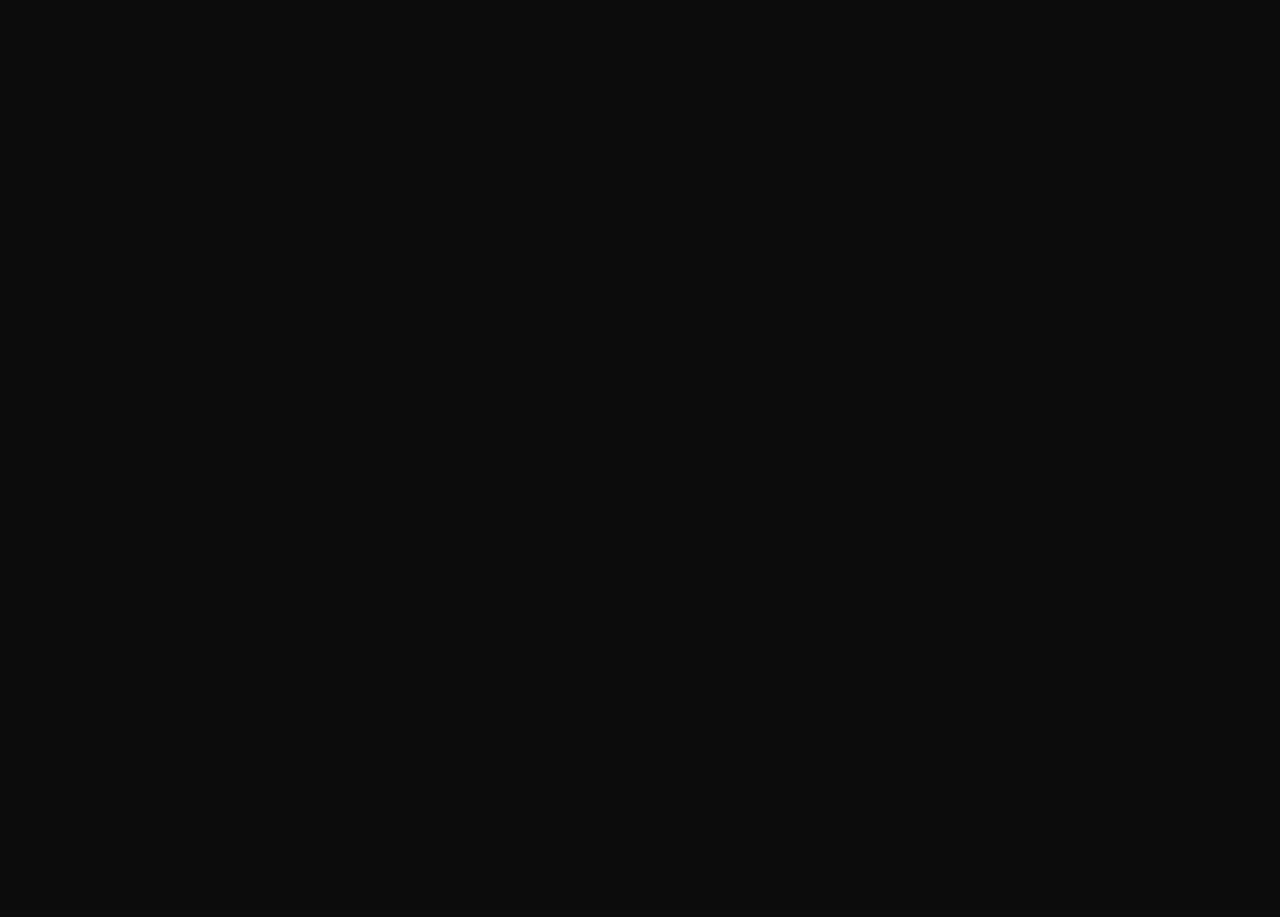
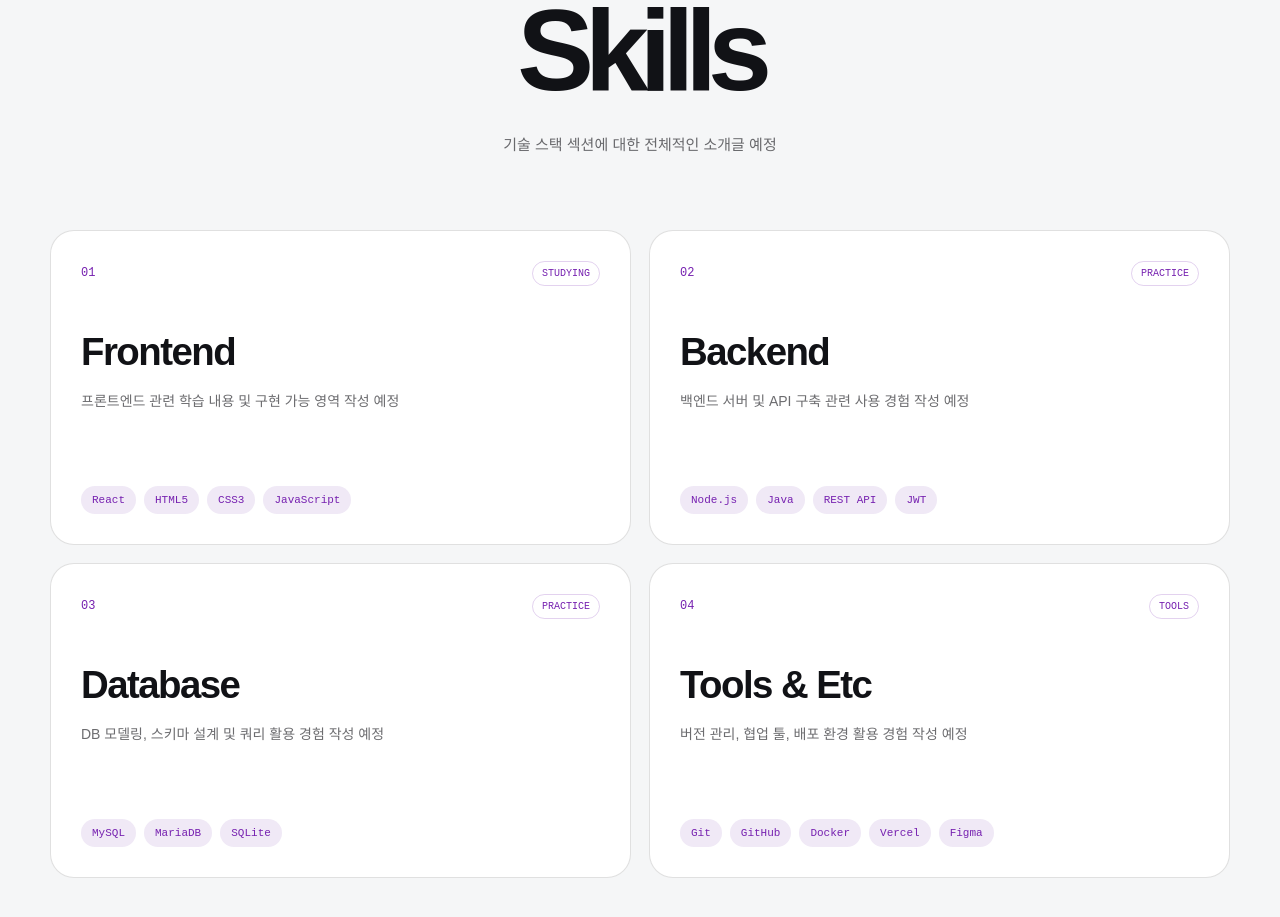
Before and after one commit to leeyewon511/leeyewon-portfolio, a React (Vite) app: page / in a window 1280 px wide. Shown: the part 3120-4037 px from the top of the page. Before the commit the page ends 2949 px from the top, so only its background shows below. Built offline with nearby package versions, Linux system fonts and the light colour scheme.

Commit message:
feat: Skils 섹션 레이아웃 및 컴포넌트 구현

```diff
--- a/src/App.jsx
+++ b/src/App.jsx
@@ -2,6 +2,7 @@ import Navbar from "./components/Navbar";
 import Hero from "./components/Hero";
 import About from "./components/About";
 import Capabilities from "./components/Capabilities";
+import Skills from "./components/Skills";
 
 function App() {
   return (
@@ -12,6 +13,7 @@ function App() {
         <Hero />
         <About />
         <Capabilities />
+        <Skills />
       </main>
     </div>
   );
--- /dev/null
+++ b/src/components/Skills.jsx
@@ -0,0 +1,103 @@
+import "../styles/skills.css";
+
+function Skills() {
+  return (
+    <section id="skills" className="skills-section">
+      <div className="skills-container">
+        <div className="skills-heading">
+          <p className="skills-label">TECHNICAL STACK</p>
+
+          <h2>Skills</h2>
+
+          <p>
+            기술 스택 섹션에 대한 전체적인 소개글  예정
+          </p>
+        </div>
+
+        <div className="skills-grid">
+          <article className="skill-detail-card">
+            <div className="skill-detail-top">
+              <span className="skill-index">01</span>
+              <span className="skill-status">STUDYING</span>
+            </div>
+
+            <h3>Frontend</h3>
+
+            <p>
+              프론트엔드 관련 학습 내용 및 구현 가능 영역 작성 예정
+            </p>
+
+            <div className="skill-chip-list">
+              <span>React</span>
+              <span>HTML5</span>
+              <span>CSS3</span>
+              <span>JavaScript</span>
+            </div>
+          </article>
+
+          <article className="skill-detail-card">
+            <div className="skill-detail-top">
+              <span className="skill-index">02</span>
+              <span className="skill-status">PRACTICE</span>
+            </div>
+
+            <h3>Backend</h3>
+
+            <p>
+              백엔드 서버 및 API 구축 관련 사용 경험 작성 예정
+            </p>
+
+            <div className="skill-chip-list">
+              <span>Node.js</span>
+              <span>Java</span>
+              <span>REST API</span>
+              <span>JWT</span>
+            </div>
+          </article>
+
+          <article className="skill-detail-card">
+            <div className="skill-detail-top">
+              <span className="skill-index">03</span>
+              <span className="skill-status">PRACTICE</span>
+            </div>
+
+            <h3>Database</h3>
+
+            <p>
+              DB 모델링, 스키마 설계 및 쿼리 활용 경험 작성 예정
+            </p>
+
+            <div className="skill-chip-list">
+              <span>MySQL</span>
+              <span>MariaDB</span>
+              <span>SQLite</span>
+            </div>
+          </article>
+
+          <article className="skill-detail-card">
+            <div className="skill-detail-top">
+              <span className="skill-index">04</span>
+              <span className="skill-status">TOOLS</span>
+            </div>
+
+            <h3>Tools &amp; Etc</h3>
+
+            <p>
+              버전 관리, 협업 툴, 배포 환경 활용 경험 작성 예정
+            </p>
+
+            <div className="skill-chip-list">
+              <span>Git</span>
+              <span>GitHub</span>
+              <span>Docker</span>
+              <span>Vercel</span>
+              <span>Figma</span>
+            </div>
+          </article>
+        </div>
+      </div>
+    </section>
+  );
+}
+
+export default Skills;
--- /dev/null
+++ b/src/styles/skills.css
@@ -0,0 +1,145 @@
+.skills-section {
+  padding: 140px 24px 160px;
+  background: #f5f6f7;
+  color: #111216;
+}
+
+.skills-container {
+  width: min(100%, 1180px);
+  margin: 0 auto;
+}
+
+.skills-heading {
+  display: flex;
+  flex-direction: column;
+  align-items: center;
+  text-align: center;
+}
+
+.skills-label {
+  margin-bottom: 18px;
+  color: #7621b0;
+  font-size: 11px;
+  letter-spacing: 0.18em;
+  text-transform: uppercase;
+}
+
+.skills-heading h2 {
+  font-size: clamp(4rem, 9vw, 8rem);
+  line-height: 0.9;
+  letter-spacing: -0.08em;
+}
+
+.skills-heading > p:last-child {
+  max-width: 560px;
+  margin-top: 28px;
+  color: rgba(17, 18, 22, 0.62);
+  font-size: 15px;
+  line-height: 1.8;
+  word-break: keep-all;
+}
+
+.skills-grid {
+  display: grid;
+  grid-template-columns: repeat(2, minmax(0, 1fr));
+  gap: 18px;
+  margin-top: 72px;
+}
+
+.skill-detail-card {
+  min-height: 300px;
+  padding: 30px;
+
+  border: 1px solid rgba(17, 18, 22, 0.13);
+  border-radius: 24px;
+  background: #ffffff;
+
+  transition:
+    transform 0.25s ease,
+    box-shadow 0.25s ease;
+}
+
+.skill-detail-card:hover {
+  transform: translateY(-5px);
+  box-shadow: 0 18px 40px rgba(17, 18, 22, 0.1);
+}
+
+.skill-detail-top {
+  display: flex;
+  align-items: center;
+  justify-content: space-between;
+}
+
+.skill-index {
+  color: #7621b0;
+  font-family: monospace;
+  font-size: 12px;
+}
+
+.skill-status {
+  padding: 6px 9px;
+  border: 1px solid rgba(118, 33, 176, 0.2);
+  border-radius: 999px;
+  color: #7621b0;
+  font-family: monospace;
+  font-size: 10px;
+}
+
+.skill-detail-card h3 {
+  margin-top: 44px;
+  font-size: clamp(1.7rem, 3vw, 2.4rem);
+  letter-spacing: -0.04em;
+}
+
+.skill-detail-card > p {
+  min-height: 72px;
+  margin-top: 16px;
+  color: rgba(17, 18, 22, 0.62);
+  font-size: 14px;
+  line-height: 1.7;
+  word-break: keep-all;
+}
+
+.skill-chip-list {
+  display: flex;
+  flex-wrap: wrap;
+  gap: 8px;
+  margin-top: 24px;
+}
+
+.skill-chip-list span {
+  padding: 8px 11px;
+  border-radius: 999px;
+  background: #f0e9f6;
+  color: #7621b0;
+  font-family: monospace;
+  font-size: 11px;
+}
+
+@media (max-width: 700px) {
+  .skills-section {
+    padding: 100px 20px 110px;
+  }
+
+  .skills-heading h2 {
+    font-size: 18vw;
+  }
+
+  .skills-grid {
+    grid-template-columns: 1fr;
+    margin-top: 52px;
+  }
+
+  .skill-detail-card {
+    min-height: auto;
+    padding: 24px;
+  }
+
+  .skill-detail-card h3 {
+    margin-top: 32px;
+  }
+
+  .skill-detail-card > p {
+    min-height: auto;
+  }
+}
```
